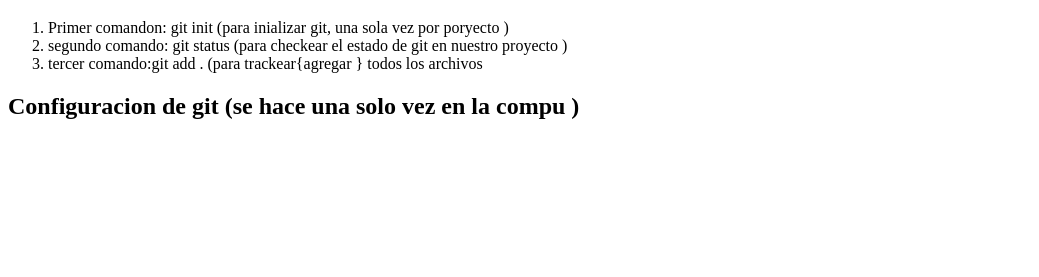
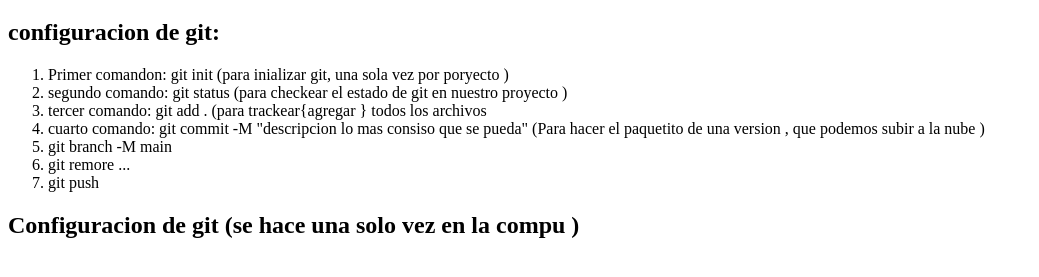
Before and after one commit to Brianexe/mi-primer-git, a plain HTML site: page index.html in a window 1280 px wide. Shown: the part 61-338 px from the top of the page, without its empty margins (0-1039 px from the left). Drawn offline with Linux system fonts and the light colour scheme.

Commit message:
agregue mas pasos al index.html

```diff
--- a/index.html
+++ b/index.html
@@ -8,10 +8,17 @@
 </head>
 <body>
     <h1>holis</h1>
+    <h2>configuracion de git:</h2>
     <ol>
         <li>Primer comandon: git init (para inializar git, una sola vez por poryecto )</li>
         <li>segundo comando: git status (para checkear el estado de git en nuestro proyecto )</li>
-        <li>tercer comando:git add . (para trackear{agregar } todos los archivos</li>
+        <li>tercer comando: git add . (para trackear{agregar } todos los archivos</li>
+        <li>cuarto comando: git commit -M "descripcion lo mas consiso que se pueda" (Para hacer el paquetito de una version , que podemos subir a la nube ) </li>
+        <!-- una vez creado el repositorio en github (nos aparecen nuevos comandos )  -->
+        <Li>git branch -M main</Li>
+        <li>git remore ...</li>
+        <li>git push</li>
+
     </ol>
     <h2>Configuracion de git (se hace una solo vez en la compu )</h2>
 </body>
```
